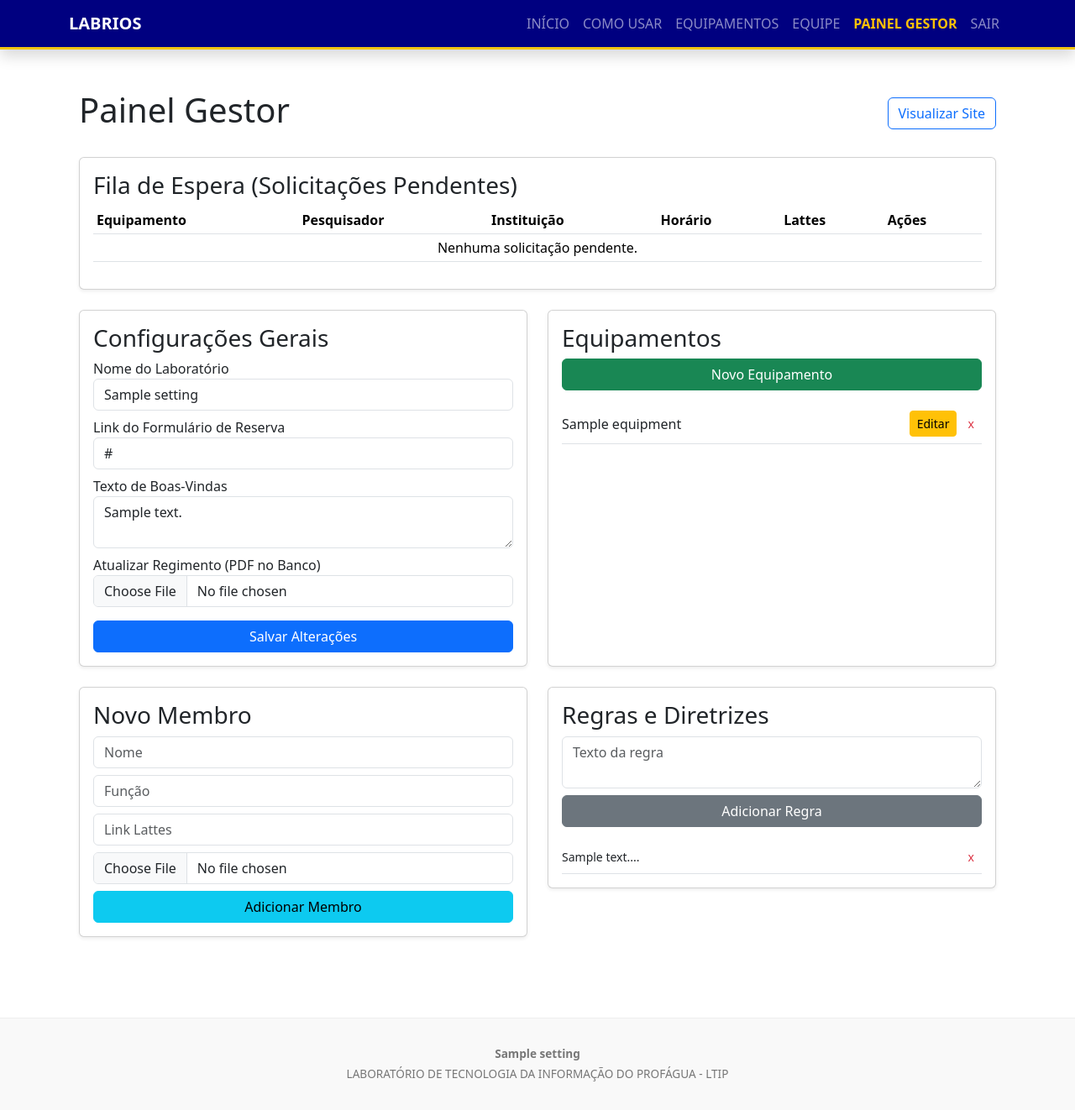
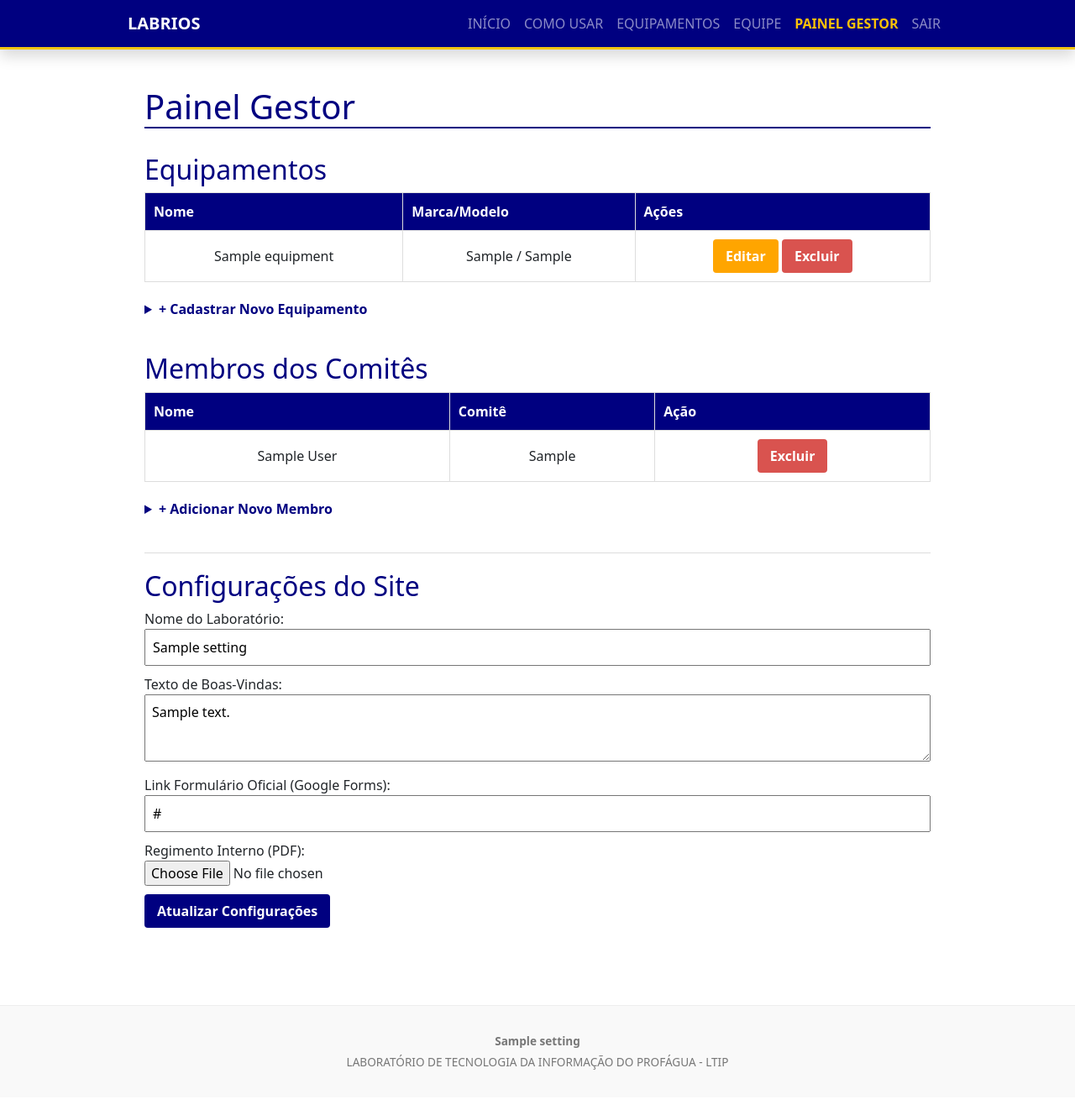
Before and after one commit to almeidasudarioarthurcassius-maker/SITE-OFICIAL-LABRIOS, a Flask app: page /admin in a window 1280 px wide. Shown: the whole page at 84% size. After the commit the page ends 1274 px from the top, so only its background shows below. Run offline with Flask 3, Linux system fonts and the light colour scheme; a user stored in the database is signed in; tables that the repository leaves empty hold one stand-in row (values such as "Sample post").

Commit message:
Update admin.html

```diff
--- a/site-labrios-oficial/templates/admin.html
+++ b/site-labrios-oficial/templates/admin.html
@@ -1,167 +1,126 @@
 {% extends "base.html" %}
 {% block content %}
-<div class="container mt-4">
-    <div class="d-flex justify-content-between align-items-center mb-4">
-        <h1>Painel Gestor</h1>
-        <a href="{{ url_for('home') }}" class="btn btn-outline-primary">Visualizar Site</a>
-    </div>
+<div class="container" style="padding: 20px;">
+    <h1 style="color: #000080; border-bottom: 2px solid #000080;">Painel Gestor</h1>
 
-    <div class="card p-3 shadow-sm mb-4">
-        <h3>Fila de Espera (Solicitações Pendentes)</h3>
-        <div class="table-responsive">
-            <table class="table table-sm">
+    <!-- GESTÃO DE EQUIPAMENTOS -->
+    <section style="margin-top: 30px;">
+        <h2 style="color: #000080;">Equipamentos</h2>
+        <table style="width: 100%; border-collapse: collapse; margin-bottom: 20px;">
             <thead>
-                   <tr>
-                       <th>Equipamento</th>
-                       <th>Pesquisador</th>
-                       <th>Instituição</th>
-                       <th>Horário</th>
-                       <th>Lattes</th>
-                       <th>Ações</th>
+                <tr style="background: #000080; color: white;">
+                    <th style="padding: 10px; border: 1px solid #ddd;">Nome</th>
+                    <th style="padding: 10px; border: 1px solid #ddd;">Marca/Modelo</th>
+                    <th style="padding: 10px; border: 1px solid #ddd;">Ações</th>
                 </tr>
             </thead>
             <tbody>
-                   {% for res in pending_reservations %}
-                   <tr>
-                       <td>{{ res.equipment.name }}</td>
-                       <td>{{ res.name }}</td>
-                       <td>{{ res.institution }}</td>
-                       <td>{{ res.date }} ({{ res.start_time }}-{{ res.end_time }})</td>
-                       <td><a href="{{ res.lattes }}" target="_blank">Ver</a></td>
-                       <td>
-                           <form action="{{ url_for('approve_reservation', id=res.id) }}" method="POST" style="display:inline;">
-                               <button class="btn btn-success btn-sm">Aprovar</button>
-                           </form>
-                           <form action="{{ url_for('reject_reservation', id=res.id) }}" method="POST" style="display:inline;">
-                               <button class="btn btn-danger btn-sm">Recusar</button>
+                {% for e in equipments %}
+                <tr style="text-align: center;">
+                    <td style="padding: 10px; border: 1px solid #ddd;">{{ e.name }}</td>
+                    <td style="padding: 10px; border: 1px solid #ddd;">{{ e.brand }} / {{ e.model }}</td>
+                    <td style="padding: 10px; border: 1px solid #ddd;">
+                        <button onclick="document.getElementById('edit-{{e.id}}').style.display='block'" class="btn" style="background: #ffa500;">Editar</button>
+                        <form action="{{ url_for('delete_equipment', id=e.id) }}" method="POST" style="display:inline;">
+                            <button type="submit" class="btn danger" onclick="return confirm('Excluir?')">Excluir</button>
                         </form>
                     </td>
                 </tr>
-                   {% else %}
-                   <tr><td colspan="6" class="text-center">Nenhuma solicitação pendente.</td></tr>
+                <!-- Modal Simples de Edição -->
+                <div id="edit-{{e.id}}" style="display:none; position: fixed; top: 20%; left: 30%; background: white; border: 2px solid #000080; padding: 20px; z-index: 100; border-radius: 10px; width: 40%;">
+                    <h3>Editar {{ e.name }}</h3>
+                    <form action="{{ url_for('edit_equipment', id=e.id) }}" method="POST" enctype="multipart/form-data">
+                        <input type="text" name="name" value="{{ e.name }}" style="width: 100%; margin-bottom: 10px;">
+                        <input type="text" name="brand" value="{{ e.brand }}" style="width: 100%; margin-bottom: 10px;">
+                        <input type="text" name="model" value="{{ e.model }}" style="width: 100%; margin-bottom: 10px;">
+                        <input type="number" name="quantity" value="{{ e.quantity }}" style="width: 100%; margin-bottom: 10px;">
+                        <textarea name="purpose" style="width: 100%; margin-bottom: 10px;">{{ e.purpose }}</textarea>
+                        <input type="file" name="image" style="margin-bottom: 10px;">
+                        <button type="submit" class="btn">Salvar</button>
+                        <button type="button" onclick="this.parentElement.parentElement.style.display='none'" class="btn secondary">Cancelar</button>
+                    </form>
+                </div>
                 {% endfor %}
             </tbody>
         </table>
-        </div>
+
+        <details>
+            <summary style="cursor: pointer; color: #000080; font-weight: bold;">+ Cadastrar Novo Equipamento</summary>
+            <form action="{{ url_for('add_equipment') }}" method="POST" enctype="multipart/form-data" style="margin-top: 10px; background: #f9f9f9; padding: 15px;">
+                <input type="text" name="name" placeholder="Nome do Equipamento" required style="width: 100%; margin-bottom: 10px;">
+                <input type="text" name="brand" placeholder="Marca" style="width: 48%;">
+                <input type="text" name="model" placeholder="Modelo" style="width: 48%;">
+                <input type="number" name="quantity" placeholder="Quantidade" style="width: 100%; margin-bottom: 10px;">
+                <textarea name="purpose" placeholder="Finalidade" style="width: 100%; margin-bottom: 10px;"></textarea>
+                <input type="file" name="image"><br>
+                <button type="submit" class="btn" style="margin-top: 10px;">Cadastrar Equipamento</button>
+            </form>
+        </details>
+    </section>
+
+    <!-- GESTÃO DE MEMBROS [13] -->
+    <section style="margin-top: 40px;">
+        <h2 style="color: #000080;">Membros dos Comitês</h2>
+        <table style="width: 100%; border-collapse: collapse; margin-bottom: 20px;">
+            <thead style="background: #000080; color: white;">
+                <tr>
+                    <th style="padding: 10px; border: 1px solid #ddd;">Nome</th>
+                    <th style="padding: 10px; border: 1px solid #ddd;">Comitê</th>
+                    <th style="padding: 10px; border: 1px solid #ddd;">Ação</th>
+                </tr>
+            </thead>
+            <tbody>
+                {% for m in members %}
+                <tr style="text-align: center;">
+                    <td style="padding: 10px; border: 1px solid #ddd;">{{ m.name }}</td>
+                    <td style="padding: 10px; border: 1px solid #ddd;">{{ m.committee_type }}</td>
+                    <td style="padding: 10px; border: 1px solid #ddd;">
+                        <form action="{{ url_for('delete_member', id=m.id) }}" method="POST">
+                            <button type="submit" class="btn danger" onclick="return confirm('Excluir?')">Excluir</button>
+                        </form>
+                    </td>
+                </tr>
+                {% endfor %}
+            </tbody>
+        </table>
+
+        <details>
+            <summary style="cursor: pointer; color: #000080; font-weight: bold;">+ Adicionar Novo Membro</summary>
+            <form action="{{ url_for('add_member') }}" method="POST" enctype="multipart/form-data" style="margin-top: 10px; background: #f9f9f9; padding: 15px;">
+                <input type="text" name="name" placeholder="Nome Completo" required style="width: 100%; margin-bottom: 10px;">
+                <input type="text" name="role" placeholder="Função" style="width: 100%; margin-bottom: 10px;">
+                <select name="committee_type" style="width: 100%; margin-bottom: 10px; padding: 5px;">
+                    <option value="Gestor">Comitê Gestor</option>
+                    <option value="Científico">Comitê Científico</option>
+                </select>
+                <input type="text" name="lattes" placeholder="Link do Lattes" style="width: 100%; margin-bottom: 10px;">
+                <input type="file" name="photo"><br>
+                <button type="submit" class="btn" style="margin-top: 10px;">Adicionar Membro</button>
+            </form>
+        </details>
+    </section>
+
+    <!-- CONFIGURAÇÕES GERAIS [18] -->
+    <section style="margin-top: 40px; border-top: 1px solid #ddd; padding-top: 20px;">
+        <h2 style="color: #000080;">Configurações do Site</h2>
+        <form action="{{ url_for('update_settings') }}" method="POST" enctype="multipart/form-data">
+            <label>Nome do Laboratório:</label><br>
+            <input type="text" name="lab_name" value="{{ settings.lab_name }}" style="width: 100%; padding: 8px; margin-bottom: 10px;">
+            <label>Texto de Boas-Vindas:</label><br>
+            <textarea name="hero_text" style="width: 100%; height: 80px; padding: 8px; margin-bottom: 10px;">{{ settings.hero_text }}</textarea>
+            <label>Link Formulário Oficial (Google Forms):</label><br>
+            <input type="text" name="form_link" value="{{ settings.external_form_link }}" style="width: 100%; padding: 8px; margin-bottom: 10px;">
+            <label>Regimento Interno (PDF):</label><br>
+            <input type="file" name="regimento" style="margin-bottom: 10px;"><br>
+            <button type="submit" class="btn">Atualizar Configurações</button>
+        </form>
+    </section>
 </div>
 
-    <div class="row">
-        <div class="col-md-6 mb-4">
-            <div class="card p-3 shadow-sm h-100">
-               <h3>Configurações Gerais</h3>
-               <form action="{{ url_for('update_settings') }}" method="POST" enctype="multipart/form-data">
-                   <label>Nome do Laboratório</label>
-                   <input type="text" name="lab_name" class="form-control mb-2" value="{{ settings.lab_name }}">
-                   <label>Link do Formulário de Reserva</label>
-                   <input type="text" name="form_link" class="form-control mb-2" value="{{ settings.external_form_link }}">
-                   <label>Texto de Boas-Vindas</label>
-                   <textarea name="hero_text" class="form-control mb-2">{{ settings.hero_text }}</textarea>
-                   <label>Atualizar Regimento (PDF no Banco)</label>
-                   <input type="file" name="regimento" class="form-control mb-2" accept=".pdf">
-                   <button type="submit" class="btn btn-primary w-100 mt-2">Salvar Alterações</button>
-               </form>
-                {% if settings.regimento_data %}
-                <div class="mt-3 p-2 border rounded bg-light text-center">
-                   <p class="mb-1 small">Arquivo: {{ settings.regimento_filename }}</p>
-                   <form action="{{ url_for('delete_regimento') }}" method="POST">
-                       <button type="submit" class="btn btn-sm btn-outline-danger">Remover PDF</button>
-                   </form>
-                </div>
-                {% endif %}
-            </div>
-        </div>
-
-        <div class="col-md-6 mb-4">
-            <div class="card p-3 shadow-sm h-100">
-               <h3>Equipamentos</h3>
-               <button class="btn btn-success w-100 mb-3" data-bs-toggle="modal" data-bs-target="#modalAddEquip">Novo Equipamento</button>
-               <div style="max-height: 300px; overflow-y: auto;">
-                   {% for e in equipments %}
-                   <div class="d-flex justify-content-between align-items-center border-bottom py-2">
-                       <span>{{ e.name }}</span>
-                       <div>
-                           <button class="btn btn-sm btn-warning" data-bs-toggle="modal" data-bs-target="#editModal{{ e.id }}">Editar</button>
-                           <form action="{{ url_for('delete_equipment', id=e.id) }}" method="POST" style="display:inline;">
-                               <button class="btn btn-sm text-danger">x</button>
-                           </form>
-                       </div>
-                   </div>
-
-                   <div class="modal fade" id="editModal{{ e.id }}" tabindex="-1">
-                       <div class="modal-dialog">
-                           <form action="{{ url_for('edit_equipment', id=e.id) }}" method="POST" enctype="multipart/form-data" class="modal-content">
-                               <div class="modal-header"><h5>Editar {{ e.name }}</h5></div>
-                               <div class="modal-body text-start">
-                                   <input type="text" name="name" class="form-control mb-2" value="{{ e.name }}" required>
-                                   <input type="text" name="brand" class="form-control mb-2" value="{{ e.brand }}">
-                                   <input type="text" name="model" class="form-control mb-2" value="{{ e.model }}">
-                                   <textarea name="purpose" class="form-control mb-2">{{ e.purpose }}</textarea>
-                                   <input type="number" name="quantity" class="form-control mb-2" value="{{ e.quantity }}">
-                                   <label class="small">Alterar Imagem (Cloudinary):</label>
-                                   <input type="file" name="image" class="form-control">
-                               </div>
-                               <div class="modal-footer">
-                                   <button type="submit" class="btn btn-primary">Salvar</button>
-                               </div>
-                           </form>
-                       </div>
-                   </div>
-                   {% endfor %}
-               </div>
-            </div>
-        </div>
-
-        <div class="col-md-6 mb-4">
-            <div class="card p-3 shadow-sm">
-               <h3>Novo Membro</h3>
-               <form action="{{ url_for('add_member') }}" method="POST" enctype="multipart/form-data">
-                   <input type="text" name="name" class="form-control mb-2" placeholder="Nome" required>
-                   <input type="text" name="role" class="form-control mb-2" placeholder="Função">
-                   <input type="text" name="lattes" class="form-control mb-2" placeholder="Link Lattes">
-                   <input type="file" name="photo" class="form-control mb-2">
-                   <button type="submit" class="btn btn-info w-100">Adicionar Membro</button>
-               </form>
-            </div>
-        </div>
-
-        <div class="col-md-6 mb-4">
-            <div class="card p-3 shadow-sm">
-               <h3>Regras e Diretrizes</h3>
-               <form action="{{ url_for('add_rule') }}" method="POST">
-                   <textarea name="content" class="form-control mb-2" placeholder="Texto da regra" required></textarea>
-                   <button type="submit" class="btn btn-secondary w-100">Adicionar Regra</button>
-               </form>
-                <div class="mt-3" style="max-height: 200px; overflow-y: auto;">
-                   {% for rule in rules %}
-                   <div class="d-flex justify-content-between align-items-center border-bottom py-1">
-                       <small>{{ rule.content[:50] }}...</small>
-                       <form action="{{ url_for('delete_rule', id=rule.id) }}" method="POST">
-                           <button class="btn btn-sm text-danger">x</button>
-                       </form>
-                   </div>
-                   {% endfor %}
-               </div>
-            </div>
-        </div>
-    </div>
-</div>
-
-<div class="modal fade" id="modalAddEquip" tabindex="-1">
-    <div class="modal-dialog">
-        <form action="{{ url_for('add_equipment') }}" method="POST" enctype="multipart/form-data" class="modal-content">
-            <div class="modal-header"><h5>Novo Equipamento</h5></div>
-            <div class="modal-body">
-                <input type="text" name="name" class="form-control mb-2" placeholder="Nome" required>
-                <input type="text" name="brand" class="form-control mb-2" placeholder="Marca">
-                <input type="text" name="model" class="form-control mb-2" placeholder="Modelo">
-                <textarea name="purpose" class="form-control mb-2" placeholder="Finalidade"></textarea>
-                <input type="number" name="quantity" class="form-control mb-2" value="1">
-                <input type="file" name="image" class="form-control mb-2">
-            </div>
-            <div class="modal-footer">
-                <button type="submit" class="btn btn-success">Cadastrar</button>
-            </div>
-        </form>
-    </div>
-</div>
+<style>
+    .btn { padding: 8px 15px; border: none; border-radius: 4px; cursor: pointer; color: white; background: #000080; font-weight: bold; }
+    .btn.danger { background: #d9534f; }
+    .btn.secondary { background: #6c757d; }
+    .container { max-width: 1000px; margin: auto; }
+</style>
 {% endblock %}
```
Lines whose indentation alone changed are shown as unchanged.
